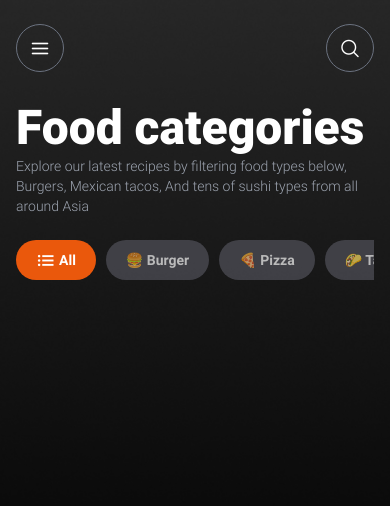
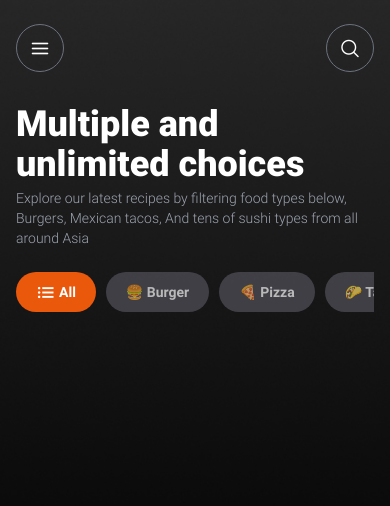
Before and after one commit to boularbahsmail/Foodies, a React Native app: screen / in a window 390 px wide. Shown: the top 506 px of the page. Built offline with nearby package versions, Linux system fonts and the light colour scheme.

Commit message:
Additional typo modifications xD

```diff
--- a/App.js
+++ b/App.js
@@ -15,7 +15,7 @@ export default function App() {
         <View className="p-4 h-screen w-screen" >
           <Header
             includeTitleAndDescription={true}
-            title={"Food categories"}
+            title={"Multiple and unlimited choices"}
             description={"Explore our latest recipes by filtering food types below, Burgers, Mexican tacos, And tens of sushi types from all around Asia"}
           />
           <Categories
--- a/components/Header/index.jsx
+++ b/components/Header/index.jsx
@@ -42,7 +42,7 @@ const Header = ({ includeTitleAndDescription, title, description }) => {
       {includeTitleAndDescription && (
         <View className="mt-8">
           <Text
-            className="text-5xl text-white"
+            className="text-4xl text-white"
             style={{ fontFamily: "Robto-Black" }}
           >
             {title}
```
